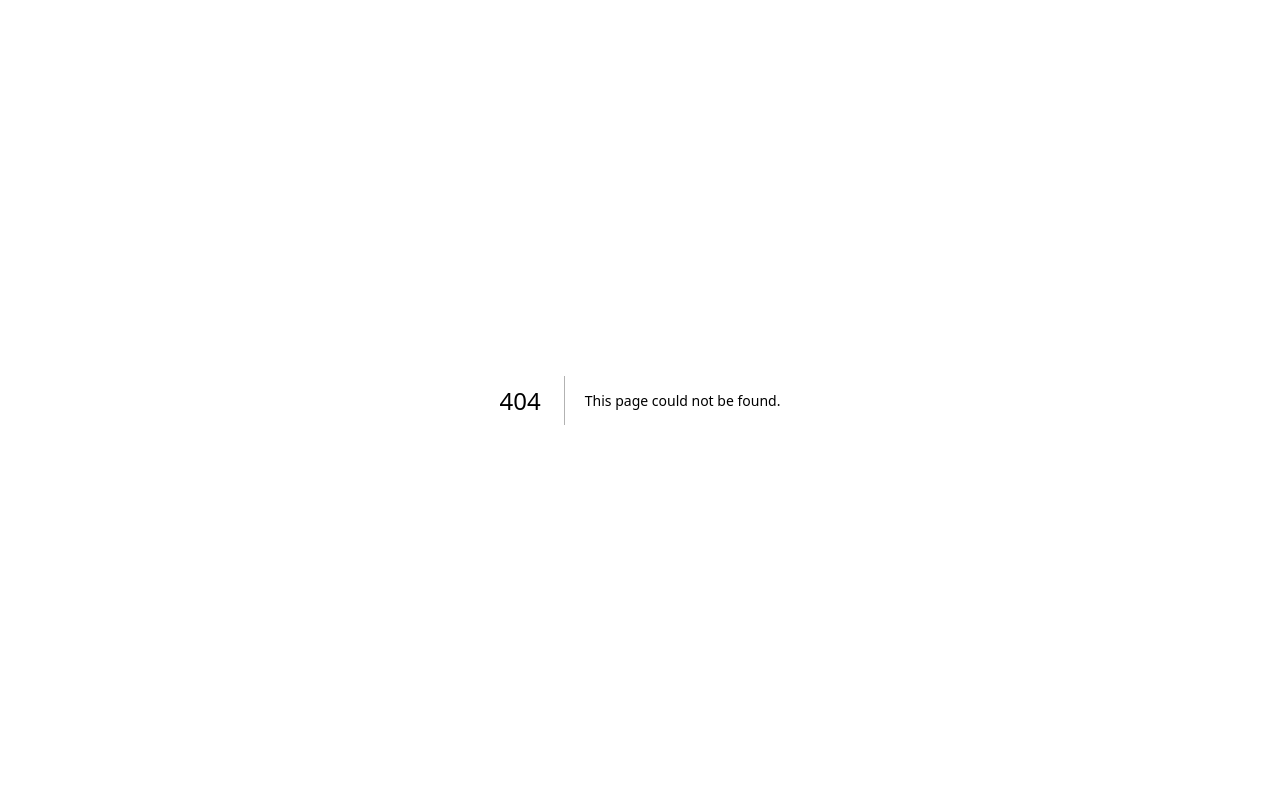
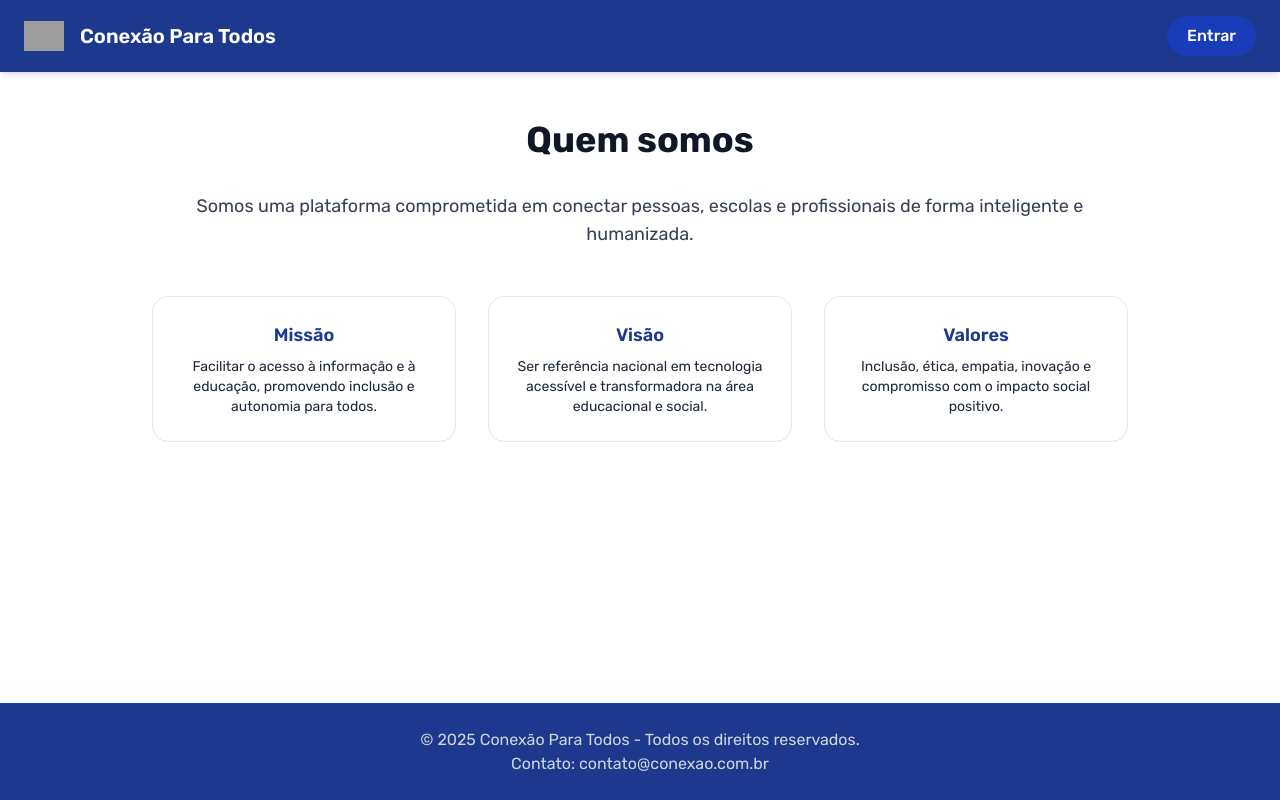
Before and after one commit to luanamessias12/frontend-conexao, a Next.js app: page /site/pages in a window 1280 px wide. Before the commit this address had no page. Built offline with nearby package versions, Linux system fonts and the light colour scheme; grey boxes are pictures that could not be loaded.

Commit message:
mudanças no site

```diff
--- a/src/app/page.tsx
+++ /dev/null
@@ -1,63 +0,0 @@
-import Link from 'next/link'
-import Image from 'next/image'
-
-export default function HomePage() {
-  return (
-    <div className="min-h-screen flex flex-col bg-[#050B30] text-white">
-      {/* Header */}
-      <header className="w-full flex justify-between items-center px-6 py-4 shadow-md">
-        <div className="flex items-center space-x-4">
-          <Image src="/conexao-logo.png" alt="Logo" width={40} height={40} />
-          <span className="text-xl font-semibold">Conexão Para Todos</span>
-        </div>
-        <Link href="/signin">
-          <button className="bg-blue-800 text-white font-medium px-5 py-2 rounded-full hover:bg-blue-700 transition">
-            Entrar
-          </button>
-        </Link>
-      </header>
-
-      {/* Conteúdo principal */}
-      <main className="flex-1 px-6 py-12">
-        <section className="max-w-5xl mx-auto text-center space-y-8">
-          <h1 className="text-4xl font-bold text-white">Quem somos</h1>
-          <p className="text-lg text-gray-300">
-            Somos uma plataforma comprometida em conectar pessoas, escolas e profissionais de forma inteligente e humanizada.
-          </p>
-
-          <div className="grid md:grid-cols-3 gap-8 mt-12">
-            {/* Missão */}
-            <div className="bg-white bg-opacity-10 backdrop-blur-md rounded-2xl p-6">
-              <h2 className="text-lg font-semibold text-[rgb(5,11,48)]">Missão</h2>
-              <p className="text-[rgb(5,11,48)] mt-2 text-sm">
-                Facilitar o acesso à informação e à educação, promovendo inclusão e autonomia para todos.
-              </p>
-            </div>
-
-            {/* Visão */}
-            <div className="bg-white bg-opacity-10 backdrop-blur-md rounded-2xl p-6">
-              <h2 className="text-lg font-semibold text-[rgb(5,11,48)]">Visão</h2>
-              <p className="text-[rgb(5,11,48)] mt-2 text-sm">
-                Ser referência nacional em tecnologia acessível e transformadora na área educacional e social.
-              </p>
-            </div>
-
-            {/* Valores */}
-            <div className="bg-white bg-opacity-10 backdrop-blur-md rounded-2xl p-6">
-              <h2 className="text-lg font-semibold text-[rgb(5,11,48)]">Valores</h2>
-              <p className="text-[rgb(5,11,48)] mt-2 text-sm">
-                Inclusão, ética, empatia, inovação e compromisso com o impacto social positivo.
-              </p>
-            </div>
-          </div>
-        </section>
-      </main>
-
-      {/* Footer */}
-      <footer className="bg-[#050B30] text-gray-400 text-center py-6 border-t border-gray-700">
-        <p>© {new Date().getFullYear()} Conexão Para Todos - Todos os direitos reservados.</p>
-        <p>Contato: contato@conexao.com.br</p>
-      </footer>
-    </div>
-  )
-}
--- /dev/null
+++ b/src/app/site/components/Footer.tsx
@@ -0,0 +1,8 @@
+export default function Footer() {
+  return (
+    <footer className="bg-blue-900 text-gray-300 text-center py-6 border-t border-blue-800">
+      <p>© {new Date().getFullYear()} Conexão Para Todos - Todos os direitos reservados.</p>
+      <p>Contato: contato@conexao.com.br</p>
+    </footer>
+  )
+}
--- /dev/null
+++ b/src/app/site/components/Header.tsx
@@ -0,0 +1,18 @@
+import Link from 'next/link'
+import Image from 'next/image'
+
+export default function Header() {
+  return (
+    <header className="w-full flex justify-between items-center px-6 py-4 bg-blue-900 text-white shadow-md">
+      <div className="flex items-center space-x-4">
+        <Image src="/conexao-logo.png" alt="Logo" width={40} height={40} />
+        <span className="text-xl font-semibold">Conexão Para Todos</span>
+      </div>
+      <Link href="/signin">
+        <button className="bg-blue-800 text-white font-medium px-5 py-2 rounded-full hover:bg-blue-700 transition">
+          Entrar
+        </button>
+      </Link>
+    </header>
+  )
+}
--- /dev/null
+++ b/src/app/site/pages/page.tsx
@@ -0,0 +1,40 @@
+import Header from '../components/Header'
+import Footer from '../components/Footer'
+
+export default function HomePage() {
+  return (
+    <div className="min-h-screen flex flex-col bg-white text-gray-900">
+      <Header />
+      <main className="flex-1 px-6 py-12 max-w-5xl mx-auto text-center space-y-8">
+        <h1 className="text-4xl font-bold">Quem somos</h1>
+        <p className="text-lg text-gray-700">
+          Somos uma plataforma comprometida em conectar pessoas, escolas e profissionais de forma inteligente e humanizada.
+        </p>
+
+        <div className="grid md:grid-cols-3 gap-8 mt-12">
+          <div className="bg-white bg-opacity-10 backdrop-blur-md rounded-2xl p-6 border border-gray-200">
+            <h2 className="text-lg font-semibold text-blue-900">Missão</h2>
+            <p className="mt-2 text-sm text-gray-800">
+              Facilitar o acesso à informação e à educação, promovendo inclusão e autonomia para todos.
+            </p>
+          </div>
+
+          <div className="bg-white bg-opacity-10 backdrop-blur-md rounded-2xl p-6 border border-gray-200">
+            <h2 className="text-lg font-semibold text-blue-900">Visão</h2>
+            <p className="mt-2 text-sm text-gray-800">
+              Ser referência nacional em tecnologia acessível e transformadora na área educacional e social.
+            </p>
+          </div>
+
+          <div className="bg-white bg-opacity-10 backdrop-blur-md rounded-2xl p-6 border border-gray-200">
+            <h2 className="text-lg font-semibold text-blue-900">Valores</h2>
+            <p className="mt-2 text-sm text-gray-800">
+              Inclusão, ética, empatia, inovação e compromisso com o impacto social positivo.
+            </p>
+          </div>
+        </div>
+      </main>
+      <Footer />
+    </div>
+  )
+}
```
Also changed, not shown: src/app/site/pages/about.tsx (added), src/app/site/pages/contact.tsx (added), src/app/site/pages/services.tsx (added).
